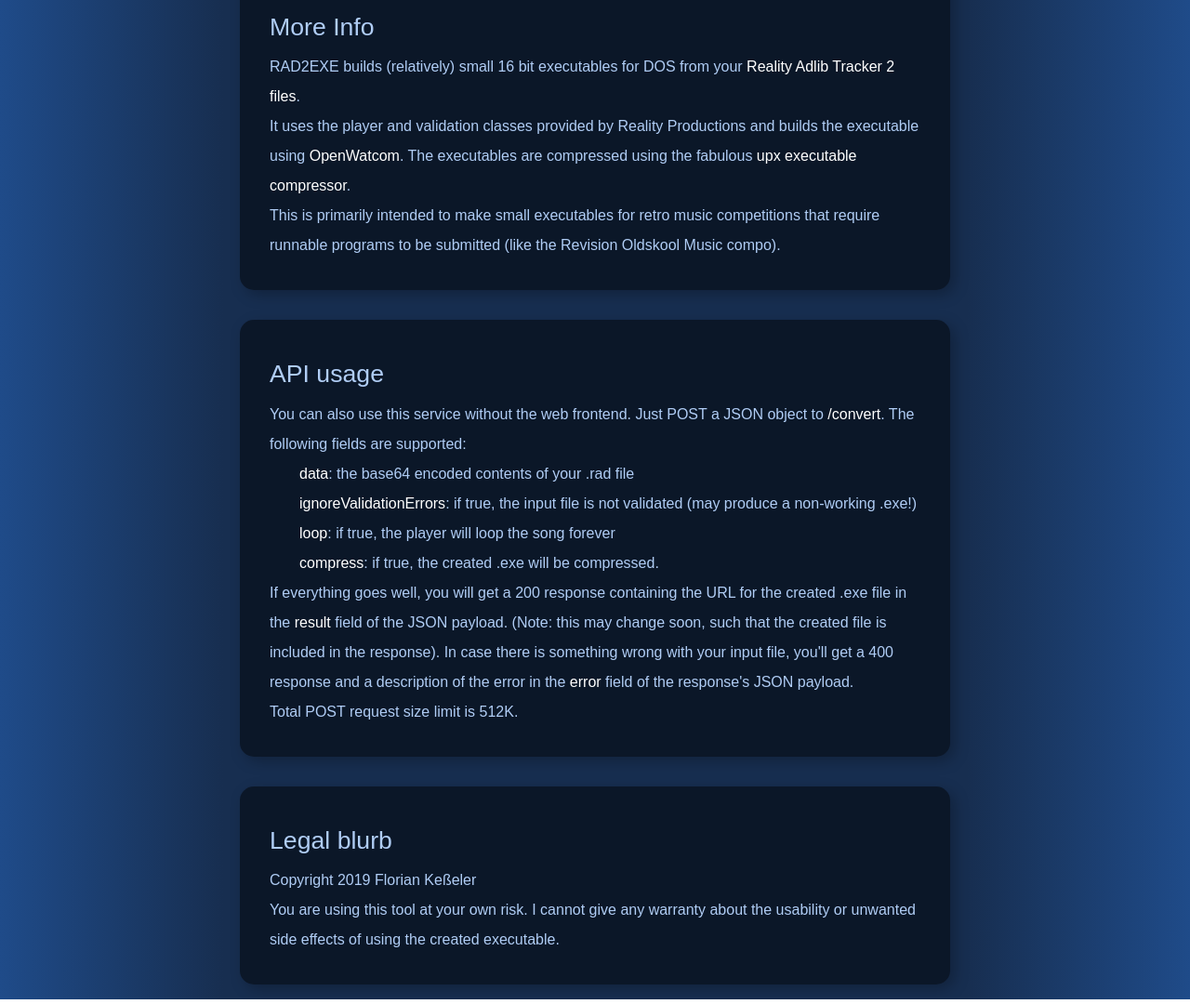
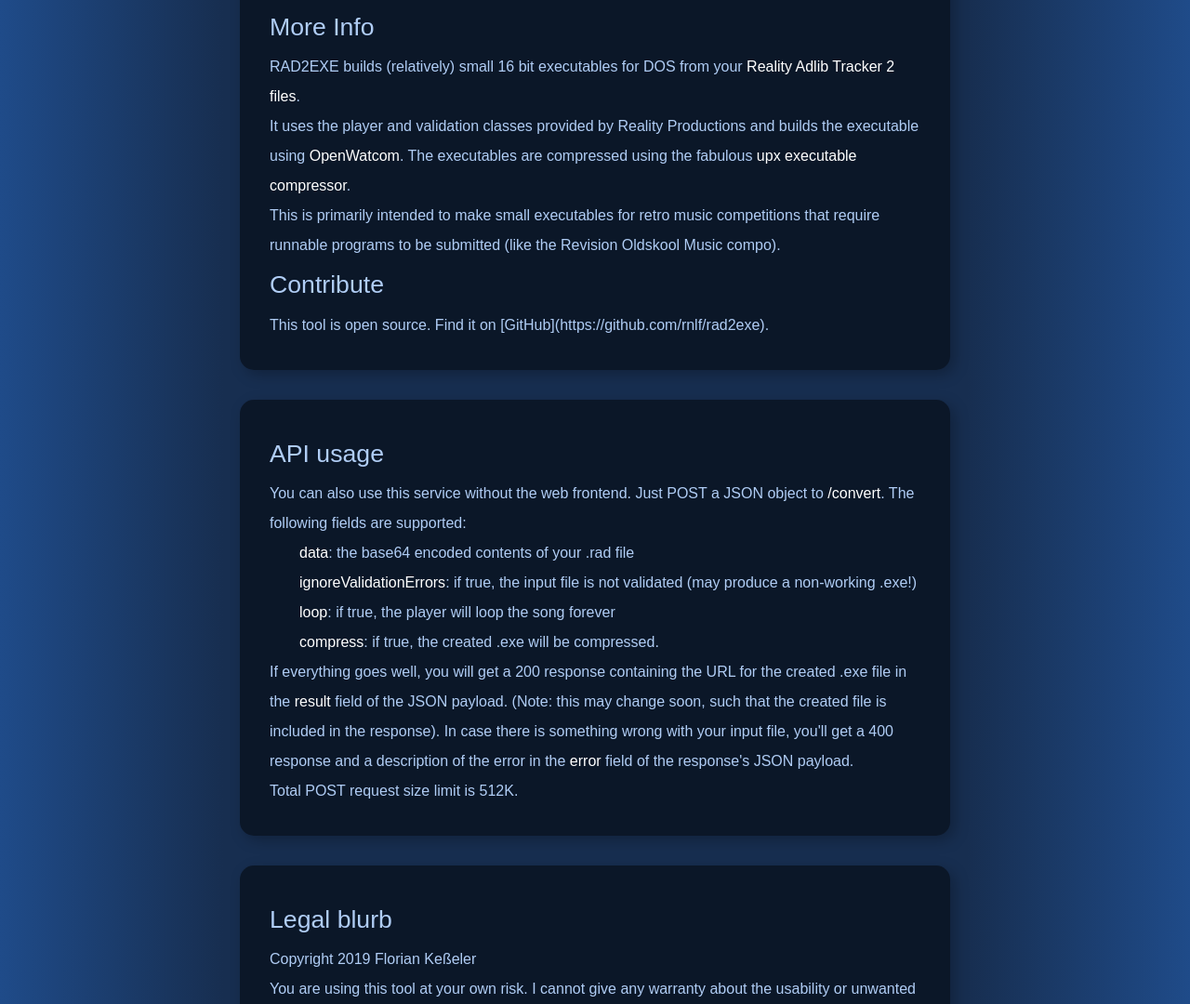
Before and after one commit to rnlf/rad2exe, a plain HTML site: page web/frontend/index.html in a window 1280 px wide. Shown: the part 927-2007 px from the top of the page at 93% size. Drawn offline with nearby package versions, Linux system fonts and the light colour scheme.

Commit message:
Added github link to frontend

```diff
--- a/web/frontend/index.html
+++ b/web/frontend/index.html
@@ -53,6 +53,10 @@
     The executables are compressed using the fabulous <a href="https://upx.github.io/">upx executable compressor</a>.<br>
     This is primarily intended to make small executables for retro music competitions that require runnable programs to be submitted (like the Revision Oldskool Music compo).
     </div>
+    <h2>Contribute</h2>
+    <div>
+    This tool is open source. Find it on [GitHub](https://github.com/rnlf/rad2exe).
+    </div>
   </div>
 
   <div class="content-box">
```
